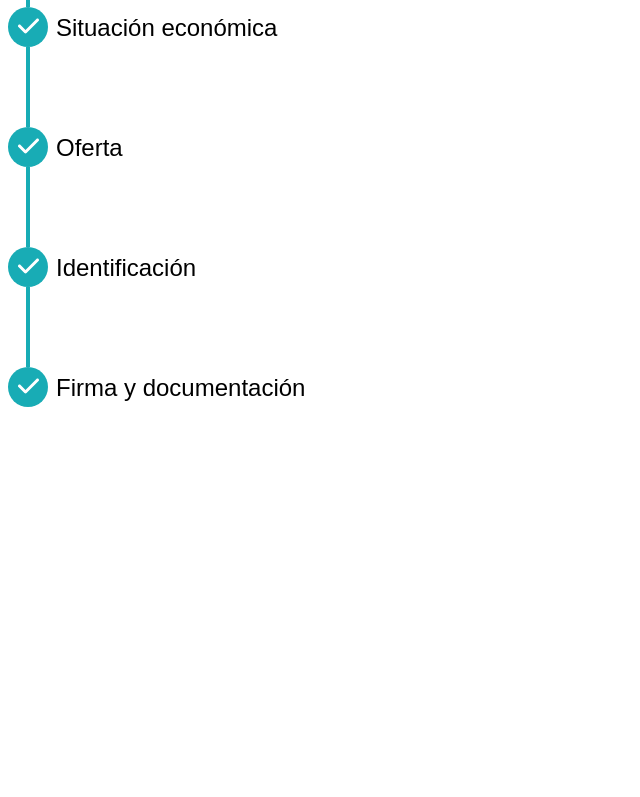
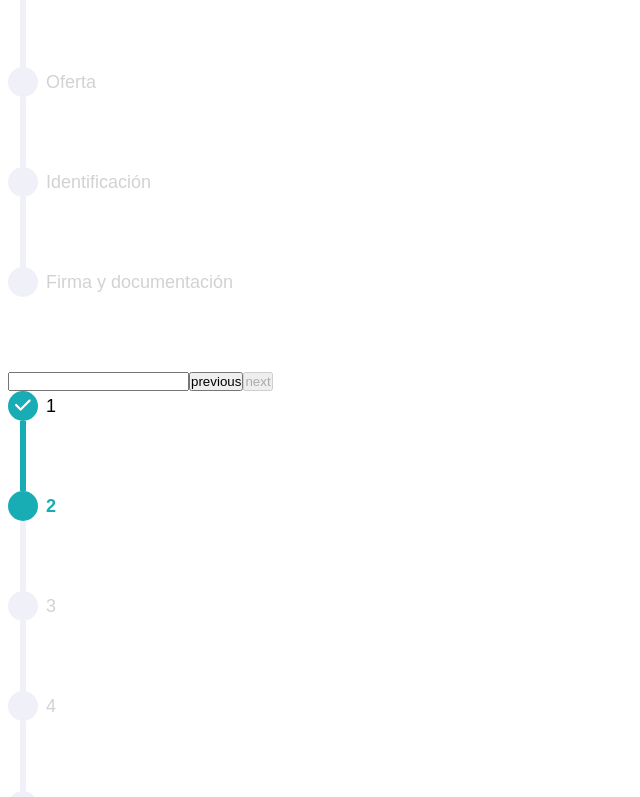
Before and after one commit to LaraGuardiola/angular-circleselector, an Angular app: page / in a window 1280 px wide. Shown: the part 800-1597 px from the top of the page, without its empty margins (0-640 px from the left). Before the commit the page ends 1302 px from the top, so only its background shows below. Built offline with nearby package versions, Linux system fonts and the light colour scheme.

Commit message:
navigation line more or less done, style not updating in new instance

```diff
--- a/src/app/app.component.css
+++ b/src/app/app.component.css
@@ -0,0 +1,3 @@
+.navLists {
+    display: flex;
+}
--- a/src/app/app.component.html
+++ b/src/app/app.component.html
@@ -25,4 +25,13 @@
 
 <hr>
 
+
 <app-navigation-line></app-navigation-line>
+    <app-navigation-line
+        [elemList]="['1','2','3','4','5','jola']"
+        [size]="200"
+        [lineHeight]='20'
+        [lineWidth]='80'
+        [style]="lineStyle"
+    >
+    </app-navigation-line>
--- a/src/app/app.component.ts
+++ b/src/app/app.component.ts
@@ -21,6 +21,7 @@ export class AppComponent {
   highlightedColor1 = 'red'
   defaultBackground1 = '#FFFFFF'
   defaultColor1 = '#000000'
+  lineStyle = {};
   constructor(){
     this.titleStyle = {
       fontFamily: 'Garamond',
@@ -50,6 +51,20 @@ export class AppComponent {
       margin: '1em',
       border: '1px solid red',
       fontWeight: 'bold'
+    },
+    this.lineStyle = {
+      circle: {
+        width: `50px`,
+        height: `50px`,
+        fontSize: `${50 * 0.6}px`,
+        backgroundColor: 'grey',
+      },
+      line: {
+        width: `6px`,
+        height: `60px`,
+        left: `${(50 / 2) - (60 / 2)}px`,
+        backgroundColor: 'grey',
+      }
     }
   }
 }
--- a/src/app/app.module.ts
+++ b/src/app/app.module.ts
@@ -6,9 +6,7 @@ import { CircleSelectorComponent } from './circle-selector/circle-selector.compo
 import { CirclesDirective } from './circle-selector/circles.directive';
 import { NavigationLineComponent } from './navigation-line/navigation-line.component';
 import { NavigationLineDirective } from './navigation-line/navigation-line.directive';
-import { FontAwesomeModule } from '@fortawesome/angular-fontawesome'
-
-
+import { FontAwesomeModule } from '@fortawesome/angular-fontawesome';
 
 @NgModule({
   declarations: [
@@ -16,7 +14,7 @@ import { FontAwesomeModule } from '@fortawesome/angular-fontawesome'
     CircleSelectorComponent,
     CirclesDirective,
     NavigationLineComponent,
-    NavigationLineDirective
+    NavigationLineDirective,
   ],
   imports: [
     BrowserModule,
--- a/src/app/navigation-line/navigation-line.component.css
+++ b/src/app/navigation-line/navigation-line.component.css
@@ -14,7 +14,7 @@
     justify-content: center;
     align-items: center;
     border-radius: 50%;
-    background-color: #18acb5;
+    /*background-color: #f0f1f8;*/
     color: white;
 }
 
@@ -24,7 +24,7 @@
 .nav-line{
     display: flex;
     flex-direction: column;
-    background-color: #18acb5;
+    background-color: #f0f1f8;
     position: relative;
 }
 
--- a/src/app/navigation-line/navigation-line.component.html
+++ b/src/app/navigation-line/navigation-line.component.html
@@ -1,19 +1,24 @@
 <div class="navigation-line">
     <div class="line">
         <ng-container *appNavigationLine="elemList; let i = index">
-            <div class="nav-circle" [style]="lineStyle.circle">
-                <fa-icon [icon]="symbol"></fa-icon>
+            <div class="nav-circle" [style]="lineStyle.circle" #circle>
+                <div #tick>
+                    <fa-icon [icon]="symbol"></fa-icon>
+                </div>
             </div>
-            <div class="nav-line" [style]="lineStyle.line" *ngIf="i !== elemList.length - 1">
+            <div #line class="nav-line" [style]="lineStyle.line" *ngIf="i !== elemList.length - 1">
             </div>
         </ng-container>
     </div>
 
     <div class="list">
         <ng-container *appNavigationLine="elemList; let i = index">
-            <div class="list-line" [style]="listStyle">
+            <div #list class="list-line" [style]="listStyle">
                 {{ elemList[i] }}
             </div>
         </ng-container>
     </div>
 </div>
+<input #input (input)="onComplete()" type="text">
+<button [disabled]="defaultValue === 0" (click)="previous()">previous</button>
+<button [disabled]="input.value.length === 0" (click)="next()">next</button>
--- a/src/app/navigation-line/navigation-line.component.ts
+++ b/src/app/navigation-line/navigation-line.component.ts
@@ -1,4 +1,4 @@
-import { Component, OnInit, Input } from '@angular/core';
+import { Component, OnInit, Input, ElementRef, ViewChildren, Renderer2, ViewChild } from '@angular/core';
 import { faCheck, IconDefinition } from '@fortawesome/free-solid-svg-icons';
 
 
@@ -10,54 +10,167 @@ import { faCheck, IconDefinition } from '@fortawesome/free-solid-svg-icons';
 export class NavigationLineComponent implements OnInit {
 
   //list of element to display
-  @Input() elemList : (string | number)[]
+  @Input() elemList: (string | number)[]
 
   //icon to place inside the navigation line
-  @Input() symbol : IconDefinition
+  @Input() symbol: IconDefinition
 
   //size of the circles of the navigation line
-  @Input() circleWidth: number;
-  @Input() circleHeight: number;
+  @Input() size: number;
 
   //size of the lines between circles
   @Input() lineWidth: number;
   @Input() lineHeight: number
 
+  //default starter value for the navigation line
+  @Input() defaultValue: number;
+  @Input() highlightedBGColor: string;
+  @Input() defaultBGcolor: string;
 
+  //default starter value for the list
+  @Input() defaultListColor: string;
+  @Input() completeColor: string;
+
+  //style of the navigation line and list of elements
   @Input() lineStyle = {
     circle: {},
     line: {}
   }
   @Input() listStyle = {}
-  //* margin-bottom = .nav-line height + (.nav-line width / 2)*/
+
+  //*LINE REFERENCES
+  @ViewChildren('circle') circle!: ElementRef | any
+  @ViewChildren('line') line!: ElementRef | any
+  @ViewChildren('tick') tick!: ElementRef | any
+
+  //*LIST REFERENCES
+  @ViewChildren('list') list!: ElementRef | any
+
+  //*MINI FORM REFERENCES
+  @ViewChild('input') input!: ElementRef | any
+  @ViewChild('previousBtn') previousBtn!: ElementRef | any
+  @ViewChild('nextBtn') nextBtn!: ElementRef | any
+
   constructor() {
     this.elemList = ['Datos personales', 'Situación actual', 'Situación económica', 'Oferta', 'Identificación', 'Firma y documentación']
     this.symbol = faCheck
-    this.circleWidth = 40
-    this.circleHeight = 40
-    this.lineWidth = 4
-    this.lineHeight = 80
+    this.size = 30
+    this.lineWidth = 6
+    this.lineHeight = 70
+    this.defaultValue = 1
+    this.defaultBGcolor = '#f0f1f8'
+    this.highlightedBGColor = '#18acb5'
+    this.defaultListColor = '#d2d2d2'
+    this.completeColor = 'black'
     this.listStyle = {
       fontFamily: 'Arial',
-      marginTop: `${this.circleWidth / 6}px`,
-      marginBottom: `${ this.lineHeight + (this.circleWidth * 0.3)}px`,
-      fontSize: `${this.circleHeight * 0.6}px`
+      marginTop: `${this.size / 6}px`,
+      marginBottom: `${this.lineHeight + (this.size * 0.3)}px`,
+      fontSize: `${this.size * 0.6}px`,
+      color: this.defaultListColor
     },
     this.lineStyle = {
       circle: {
-        width: `${this.circleWidth}px`,
-        height: `${this.circleHeight}px`,
-        fontSize: `${this.circleHeight * 0.6}px`,
+        width: `${this.size}px`,
+        height: `${this.size}px`,
+        fontSize: `${this.size * 0.6}px`,
+        backgroundColor: this.defaultBGcolor,
       },
       line: {
         width: `${this.lineWidth}px`,
         height: `${this.lineHeight}px`,
-        left: `${ (this.circleWidth / 2) - (this.lineWidth / 2) }px`,
+        left: `${(this.size / 2) - (this.lineWidth / 2)}px`,
+        backgroundColor: this.defaultBGcolor,
       }
     }
-   }
-
-  ngOnInit(): void {
   }
 
+  ngOnInit(): void { }
+
+  ngAfterViewInit(): void {
+    this.setDefaultState()
+  }
+
+  setDefaultState() {
+    this.setDefaultLine()
+    this.setDefaultList()
+  }
+
+  setDefaultLine() {
+    this.setCircles()
+    this.setLines()
+    this.setSymbols()
+  }
+
+  setCircles() {
+    this.circle._results.forEach((elem: ElementRef, index: number) => {
+      if (this.defaultValue < index) {
+        elem.nativeElement.style.setProperty('background-color', this.defaultBGcolor)
+      } else {
+        elem.nativeElement.style.setProperty('background-color', this.highlightedBGColor)
+      }
+    })
+  }
+
+  setLines() {
+    this.line._results.forEach((elem: ElementRef, i: number) => {
+      if (this.defaultValue < i + 1) {
+        elem.nativeElement.style.setProperty('background-color', this.defaultBGcolor)
+      } else {
+        elem.nativeElement.style.setProperty('background-color', this.highlightedBGColor)
+      }
+    })
+  }
+
+  setSymbols() {
+    this.tick._results.forEach((elem: ElementRef, i: number) => {
+      if (this.defaultValue === 0)
+        elem.nativeElement.style.display = 'none'
+      if (this.defaultValue < i + 1) {
+        elem.nativeElement.style.display = 'none'
+      } else {
+        elem.nativeElement.style.display = 'block'
+      }
+    })
+  }
+
+  setDefaultList() {
+    this.list._results.forEach((elem: ElementRef, index: number) => {
+      if (this.defaultValue < index) {
+        elem.nativeElement.style.setProperty('color', this.defaultListColor)
+      } else {
+        elem.nativeElement.style.setProperty('color', this.completeColor)
+      }
+      if (index === this.defaultValue) {
+        elem.nativeElement.style.setProperty('font-weight', 'bold')
+        elem.nativeElement.style.setProperty('color', this.highlightedBGColor)
+      } else {
+        elem.nativeElement.style.setProperty('font-weight', 'normal')
+      }
+    })
+  }
+
+  onComplete() {
+    if (this.input.nativeElement.value.length > 0) {
+      this.tick._results[this.defaultValue].nativeElement.style.display = 'block'
+    } else {
+      this.tick._results[this.defaultValue].nativeElement.style.display = 'none'
+    }
+  }
+
+  previous() {
+    if (this.defaultValue === 0) return
+    this.input.nativeElement.value = ''
+    this.defaultValue--
+    this.setDefaultState()
+    this.onComplete()
+  }
+
+  next() {
+    if (this.defaultValue === this.elemList.length - 1) return
+    this.input.nativeElement.value = ''
+    this.defaultValue++
+    this.setDefaultState()
+    this.onComplete()
+  }
 }
--- a/src/app/navigation-line/navigation-line.directive.ts
+++ b/src/app/navigation-line/navigation-line.directive.ts
@@ -1,4 +1,4 @@
-import { Directive, TemplateRef, ViewContainerRef, Input } from '@angular/core';
+import { Directive, TemplateRef, ViewContainerRef, Input} from '@angular/core';
 
 @Directive({
   selector: '[appNavigationLine]'
```
